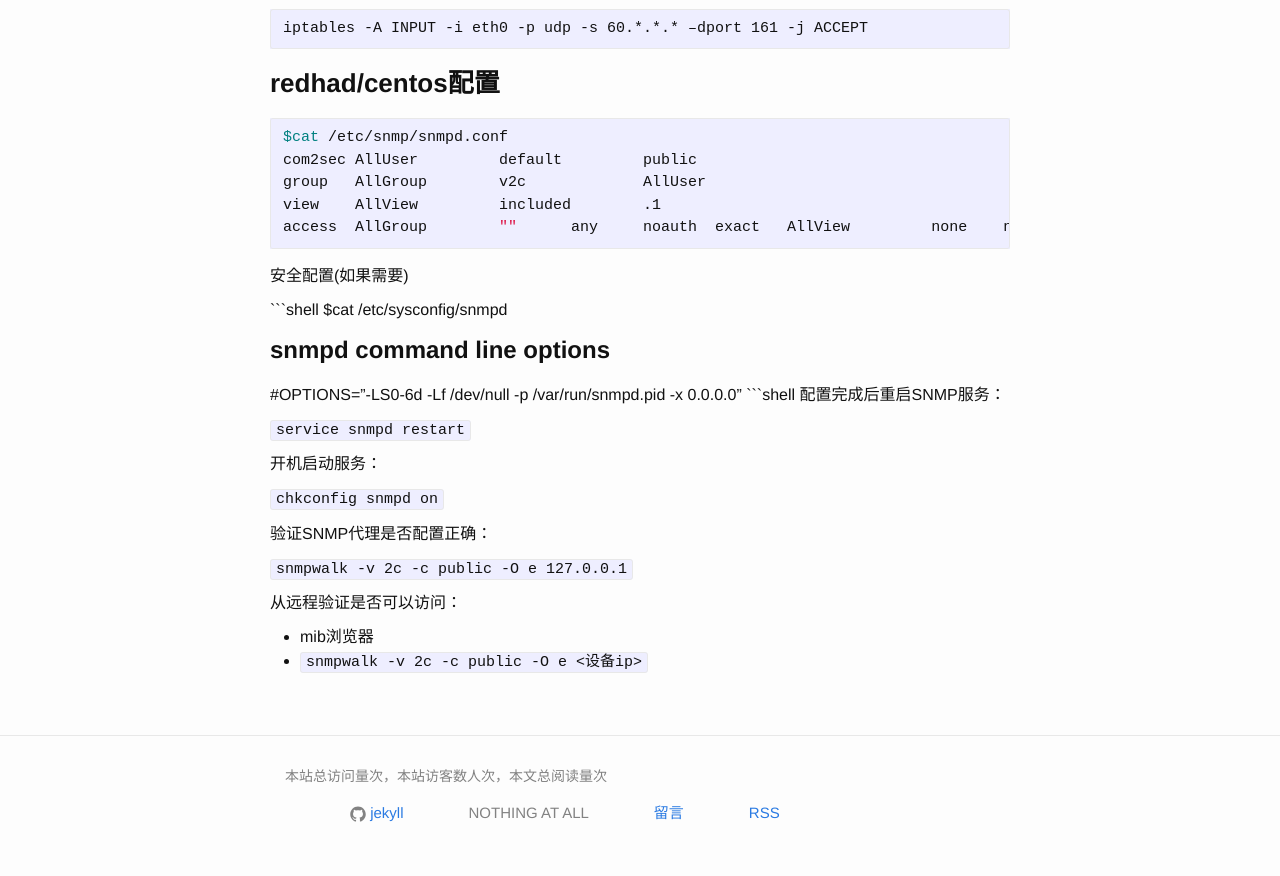
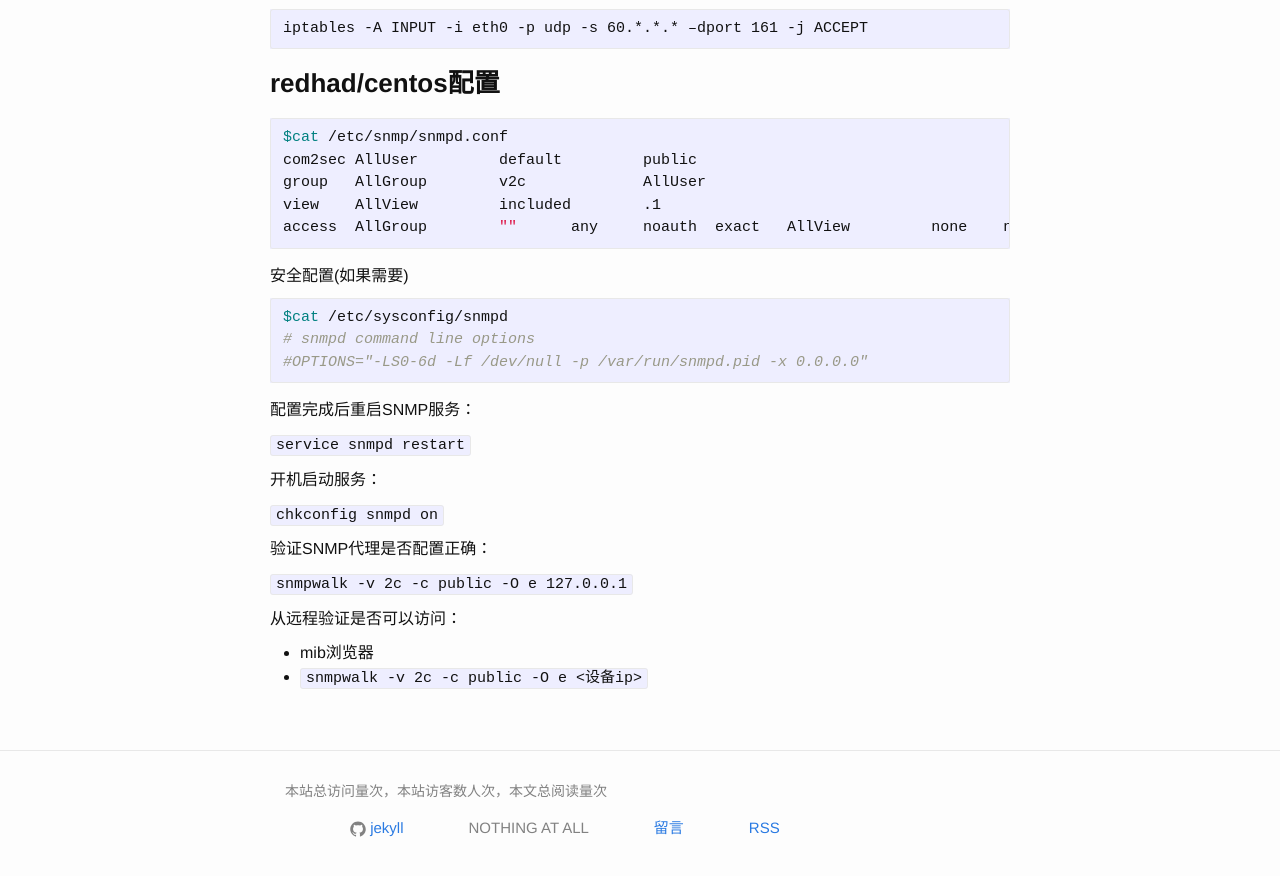
Before and after one commit to snowyxx/snowyxx.github.io, a Jekyll site: the page built from _posts/2012-12-07-debian-enble-snmp-agent.markdown, in a window 1280 px wide and 900 px high, scrolled down 783 px. Shown: the top 876 px of the window. Built offline with Jekyll 4.4.1, drawn with Linux system fonts in a browser that asks for light colours; comment, search, counter and statistics services are not loaded.

Commit message:
post update

````diff
--- a/_posts/2012-12-07-debian-enble-snmp-agent.markdown
+++ b/_posts/2012-12-07-debian-enble-snmp-agent.markdown
@@ -47,7 +47,8 @@ access  AllGroup        ""      any     noauth  exact   AllView         none
 $cat /etc/sysconfig/snmpd
 # snmpd command line options
 #OPTIONS="-LS0-6d -Lf /dev/null -p /var/run/snmpd.pid -x 0.0.0.0"
-```shell
+```
+
 配置完成后重启SNMP服务：
 
 `service snmpd restart`
````
